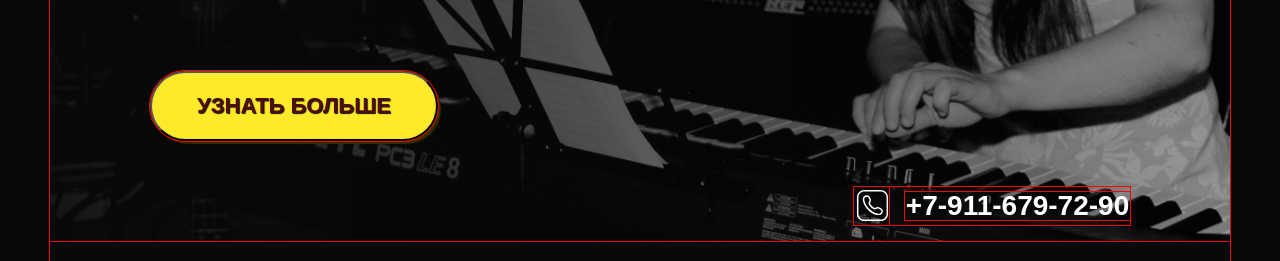
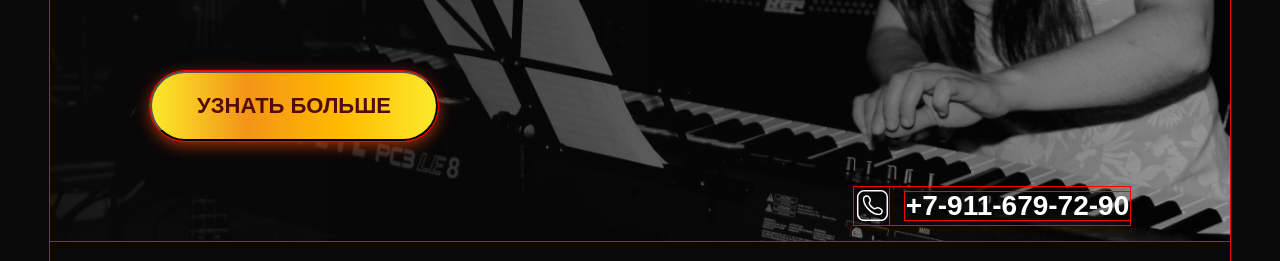
Before and after one commit to Olga-mus/my-site-piano, a plain HTML site: page index.html in a window 1280 px wide. Shown: the part 539-800 px from the top of the page. Drawn offline with Linux system fonts and the light colour scheme.

Commit message:
сделанховер градиент на кнопку главной страницы

```diff
--- a/main.css
+++ b/main.css
@@ -129,22 +129,33 @@ a .header_list-item:hover {
   line-height: 1;
   font-weight: bold;
   color: #510d0a;
-  background-color: #fcea2b;
+  /* background-color: #fcea2b; */
+
   position: absolute;
   top: 520px;
   left: 100px;
   text-transform: uppercase;
-  box-shadow: 3px 3px 1px #322e00;
-  text-shadow: 1px 1px 1px #0f0f0f;
+  background-image: linear-gradient(
+    to right,
+    #fcea2b,
+    #f39417,
+    #ffbb00,
+    #fcea2b
+  );
+  box-shadow: 0 4px 15px 0 rgba(229, 66, 10, 0.75);
+  moz-transition: all 0.4s ease-in-out;
+  -o-transition: all 0.4s ease-in-out;
+  -webkit-transition: all 0.4s ease-in-out;
+  transition: all 0.4s ease-in-out;
 }
 
 .header-main__text-button:hover {
   cursor: pointer;
-  opacity: 0.8;
-  font-size: 26px;
-  width: 300px;
-  height: 80px;
-  top: 515px;
+  background-position: 287px 10px;
+  moz-transition: all 0.4s ease-in-out;
+  -o-transition: all 0.4s ease-in-out;
+  -webkit-transition: all 0.4s ease-in-out;
+  transition: all 0.4s ease-in-out;
 }
 
 .header-main__clue {
```
